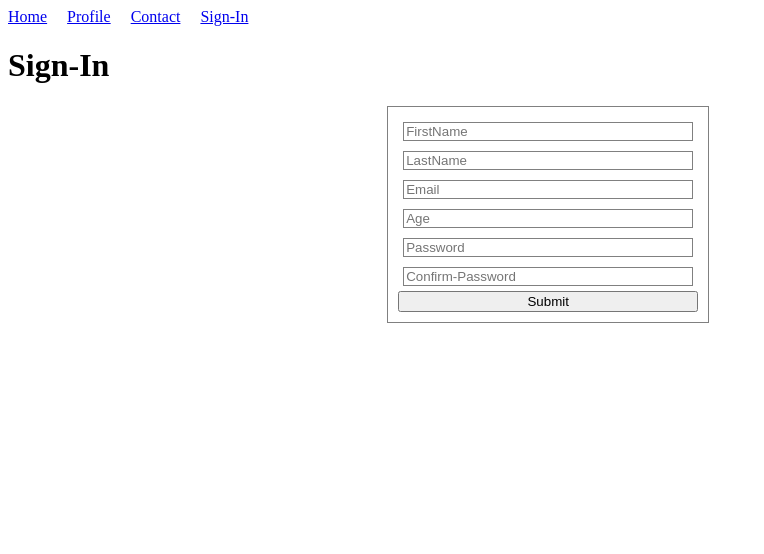
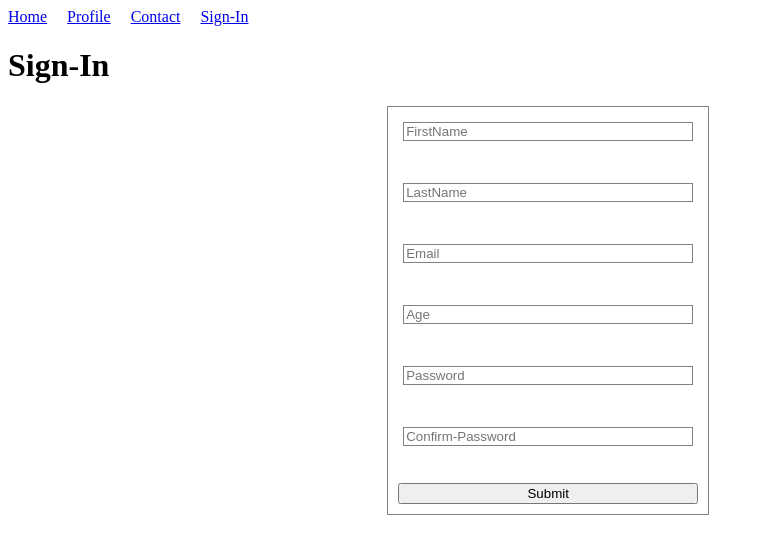
Before and after one commit to karthi9772/Learning-React, a React (Vite) app: page /sign-form in a window 1280 px wide. Shown: the top 554 px of the page, without its empty margins (0-764 px from the left). Built offline with nearby package versions, Linux system fonts and the light colour scheme.

Commit message:
FormValidation

```diff
--- a/package.json
+++ b/package.json
@@ -10,6 +10,7 @@
     "preview": "vite preview"
   },
   "dependencies": {
+    "@hookform/resolvers": "^3.3.4",
     "@tanstack/react-query": "^5.18.1",
     "axios": "^1.6.7",
     "react": "^18.2.0",
--- a/src/components/SignForm.jsx
+++ b/src/components/SignForm.jsx
@@ -1,16 +1,74 @@
+import * as yup from "yup";
 import "./Sign.css";
+import { useForm } from "react-hook-form";
+import { yupResolver } from "@hookform/resolvers/yup";
 const SignForm = () => {
+  const schma = yup.object().shape({
+    FirstName: yup.string().required("Your Name required"),
+    LastName: yup.string().required(),
+    Email: yup.string().email().required(),
+    Age: yup.number().positive().integer().min(18).required(),
+    Password: yup.string().min(4).max(12).required(),
+    ConfirmPassword: yup
+      .string()
+      .oneOf([yup.ref("Password"), null], "Password Not Matching"),
+  });
+
+  const {
+    register,
+    handleSubmit,
+    formState: { errors },
+  } = useForm({ resolver: yupResolver(schma) });
+  const submitfn = (data) => {
+    console.log(data);
+    if (data.Password != data.ConfirmPassword) {
+      alert("invalid Password");
+    }
+  };
+
   return (
     <div className="body">
       <div className="container">
         <h1>Sign-In</h1>
-        <form className="form">
-          <input className="input" placeholder="FirstName"></input>
-          <input className="input" placeholder="LastName"></input>
-          <input className="input" placeholder="Email"></input>
-          <input className="input" placeholder="Age"></input>
-          <input className="input" placeholder="Password"></input>
-          <input className="input" placeholder="Confirm-Password"></input>
+        <form onSubmit={handleSubmit(submitfn)} className="form">
+          <input
+            className="input"
+            placeholder="FirstName"
+            {...register("FirstName")}
+          ></input>
+          <p>{errors.FirstName?.message}</p>
+          <input
+            className="input"
+            placeholder="LastName"
+            {...register("LastName")}
+          ></input>
+          <p>{errors.LastName?.message}</p>
+          <input
+            className="input"
+            placeholder="Email"
+            {...register("Email")}
+          ></input>
+          <p>{errors.Email?.message}</p>
+          <input
+            className="input"
+            placeholder="Age"
+            {...register("Age")}
+          ></input>
+          <p>{errors.Age?.message}</p>
+          <input
+            type="password"
+            className="input"
+            placeholder="Password"
+            {...register("Password")}
+          ></input>
+          <p>{errors.Password?.message}</p>
+          <input
+            type="password"
+            className="input"
+            placeholder="Confirm-Password"
+            {...register("ConfirmPassword")}
+          ></input>
+          <p>{errors.ConfirmPassword?.message}</p>
           <input className="btn" type="submit"></input>
         </form>
       </div>
```
Also changed, not shown: 1 other file (tests, documents, lock files or other folders).
